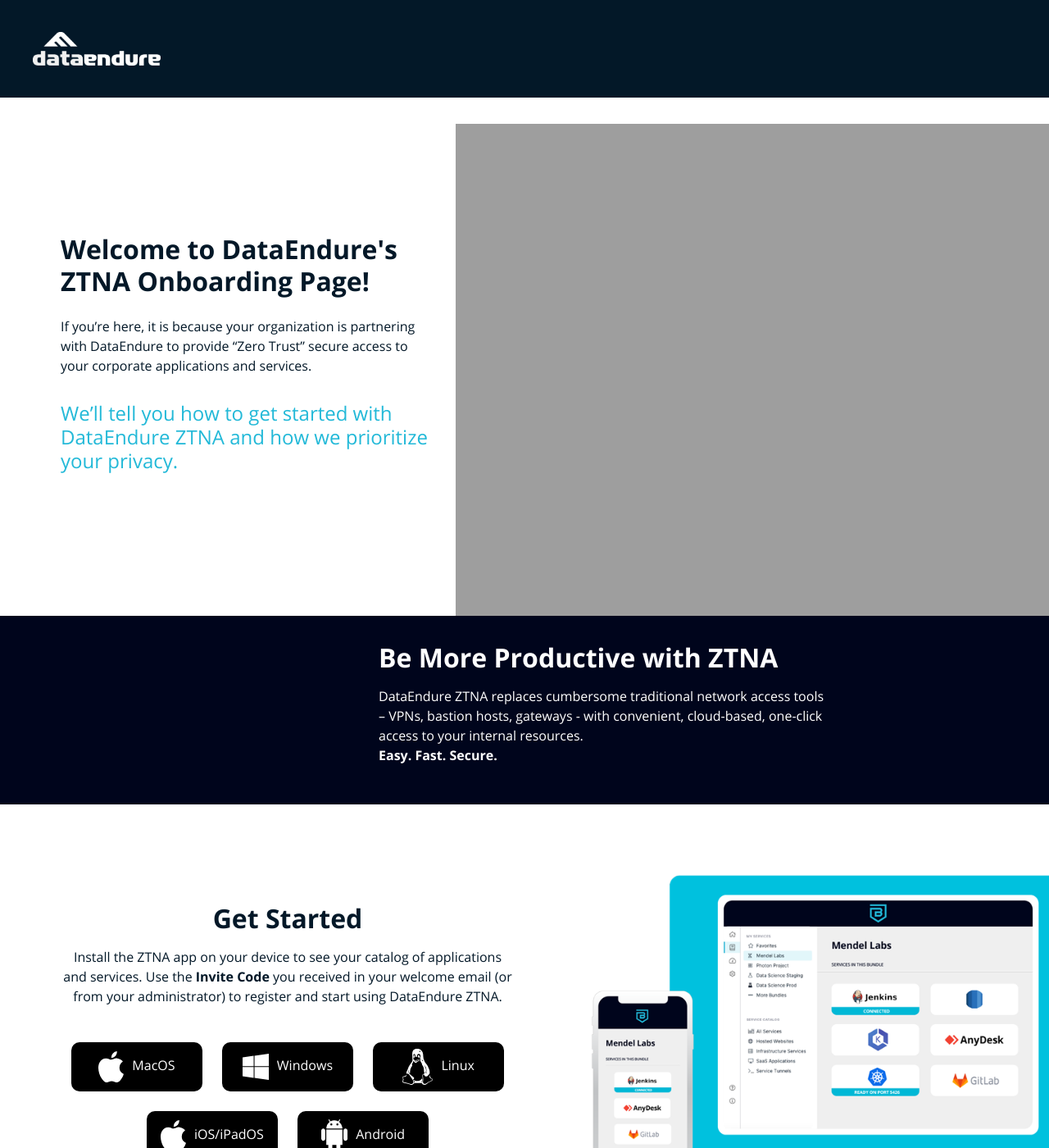
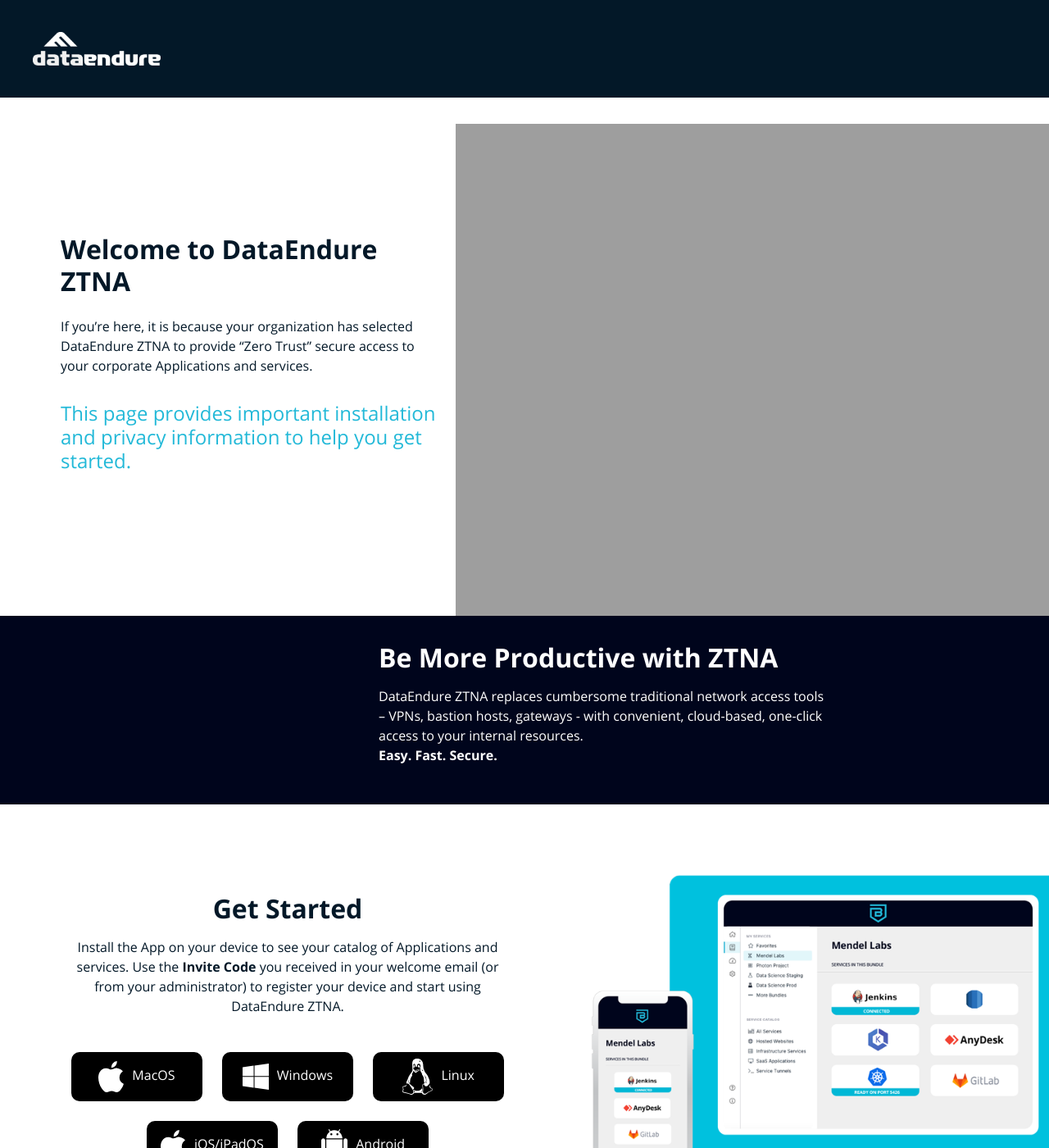
Before and after one commit to dataendure/ZTNA, a Jekyll site: the page built from index.html, in a window 1280 px wide and 1400 px high. Shown: the whole window at 82% size. Built offline with Jekyll 4.4.1, drawn with Linux system fonts in a browser that asks for light colours; some of the changed text lies outside the part shown.

Commit message:
Update index.html

```diff
--- a/index.html
+++ b/index.html
@@ -17,16 +17,15 @@
 				</div>
 				<div class="col-lg-5 order-lg-1 text-center text-lg-start">
 					<h1>
-						Welcome to DataEndure's ZTNA Onboarding Page!
-					</h1>
+						Welcome to DataEndure ZTNA 					    </h1>
 					<p>
-						If you’re here, it is because your organization is partnering
-						with DataEndure to provide “Zero Trust” secure access to your
-						corporate applications and services.
+						If you’re here, it is because your organization has selected
+						DataEndure ZTNA to provide “Zero Trust” secure access to your
+						corporate Applications and services.
 					</p>
 					<h3>
-						We’ll tell you how to get started with DataEndure ZTNA and
-						how we prioritize your privacy.
+						This page provides important installation and privacy
+						information to help you get started.
 					</h3>
 				</div>
 			</div>
@@ -69,34 +68,37 @@
 			    		Get Started
 			    	</h2>
 			    	<p>
-			    		Install the ZTNA app on your device to see your catalog of applications and services. Use the <strong>Invite Code</strong> you received in your welcome email (or from your administrator) to register and start using DataEndure ZTNA.
+			    		Install the App on your device to see your catalog of Applications
+			    		and services. Use the <strong>Invite Code</strong> you received in
+			    		your welcome email (or from your administrator) to register your
+			    		device and start using DataEndure ZTNA.
 			    	</p>
 			    	<div class="os-icons d-flex align-items-center justify-content-center flex-wrap">
-			    		<a class="os-button" href="https://www.getbanyan.app/download/">
+			    		<a class="os-button" href="https://www.getbanyan.App/download/">
 			    			<div class="os-label">
                 				<img class="os-img" src="{{site.baseurl}}/assets/img/icons/macos-white.svg" alt="MacOS">
 			    				MacOS
 			    			</div>
 			    		</a>
-			    		<a class="os-button" href="https://www.getbanyan.app/download/">
+			    		<a class="os-button" href="https://www.getbanyan.App/download/">
 			    			<div class="os-label">
                 				<img class="os-img" src="{{site.baseurl}}/assets/img/icons/windows-white.svg" alt="Windows">
 			    				Windows
 			    			</div>
 			    		</a>
-			    		<a class="os-button" href="https://www.getbanyan.app/download/">
+			    		<a class="os-button" href="https://www.getbanyan.App/download/">
 			    			<div class="os-label">
                 				<img class="os-img" src="{{site.baseurl}}/assets/img/icons/linux-white.svg" alt="Linux">
 			    				Linux
 			    			</div>
 			    		</a>
-			    		<a class="os-button" href="https://www.getbanyan.app/download/">
+			    		<a class="os-button" href="https://www.getbanyan.App/download/">
 			    			<div class="os-label">
                 				<img class="os-img" src="{{site.baseurl}}/assets/img/icons/macos-white.svg" alt="iOS">
 			    				iOS/iPadOS
 			    			</div>
 			    		</a>
-			    		<a class="os-button" href="https://www.getbanyan.app/download/">
+			    		<a class="os-button" href="https://www.getbanyan.App/download/">
 			    			<div class="os-label">
                 				<img class="os-img" src="{{site.baseurl}}/assets/img/icons/android-white.svg" alt="Android">
 			    				Android
@@ -125,7 +129,7 @@
 						<div class="heading">
 				    		<!-- <img src="{{site.baseurl}}/assets/img/what-is-ztna/icon-check-bnn.svg"> -->
 							<h3>
-								What DataEndure ZTNA Tracks
+								What is Tracked
 							</h3>
 						</div>
 						<div class="item">
@@ -152,7 +156,7 @@
 								Remediation Status
 							</p>
 							<p>
-								ZTNA Banyan apps run as visible applications with a user interface, so you can help your IT team resolve device issues.
+								ZTNA Banyan Apps run as visible Applications with a user interface, so you can help your IT team resolve device issues.
 							</p>
 						</div>
 					</div>
@@ -162,7 +166,7 @@
 						<div class="heading">
 				    		<!-- <img src="{{site.baseurl}}/assets/img/what-is-ztna/icon-cross-bnn.svg"> -->
 							<h3>
-								What DataEndure ZTNA Does Not Track
+								What is Not Tracked
 							</h3>
 						</div>
 						<div class="item">
@@ -279,7 +293,11 @@
   							</h2>
   							<div id="description-2" class="accordion-collapse collapse" data-bs-parent="#accordionForArch">
   							    <div class="accordion-body">
-  							    	Admins use a SaaS management interface to publish private applications and services for their end users. Access policies are written in human-readable syntax based on user identity and device trust, and integrated with corporate identity and device security tools.
+  							    	Admins use a SaaS management interface to publish private
+  							    	Applications and services for their end users. Access
+  							    	policies are written in human-readable syntax based on user
+  							    	identity and device trust, and integrated with corporate
+  							    	identity and device security tools.
   							    </div>
   							</div>
   						</div>
@@ -291,7 +309,10 @@
   							</h2>
   							<div id="description-3" class="accordion-collapse collapse" data-bs-parent="#accordionForArch">
   								<div class="accordion-body">
-  							    	Users get one-click access to their private resources via the browser and the ZTNA Banyan App. The app allows users to register their devices and view their catalog of corporate resources (websites, infrastructure, networks).
+  							    	Users get one-click access to their private resources via
+  							    	the browser and the App. The App allows users to register
+  							    	their devices and view their catalog of corporate resources
+  							    	(websites, infrastructure, networks).
   								</div>
   							</div>
   						</div>
```
Also changed, not shown: other parts of index.html (+16 -4 lines).
